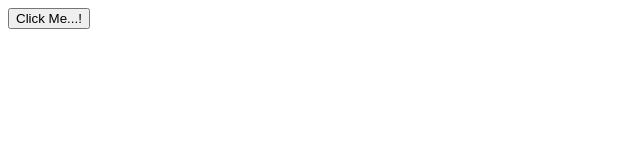
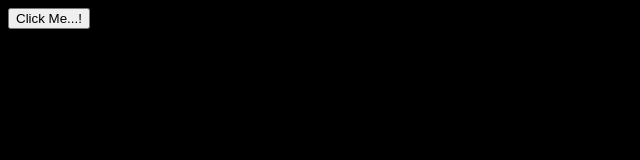
Before and after one commit to vaishali-kharat/LocalRepo, a plain HTML site: page index.html in a window 1280 px wide. Shown: the whole page, without its empty margins (0-640 px from the left). Drawn offline with Linux system fonts and the light colour scheme.

Commit message:
add new features

```diff
--- a/index.html
+++ b/index.html
@@ -5,6 +5,7 @@
     <meta name="viewport" content="width=device-width, initial-scale=1.0">
     <title>Document</title>
     <script src="./script.js"></script>
+    <link rel="stylesheet" href="./style.css">
 </head>
 <body>
     <button onclick="myFunction()">Click Me...!</button>
--- /dev/null
+++ b/style.css
@@ -0,0 +1,3 @@
+body{
+    background-color: black;
+}
```
